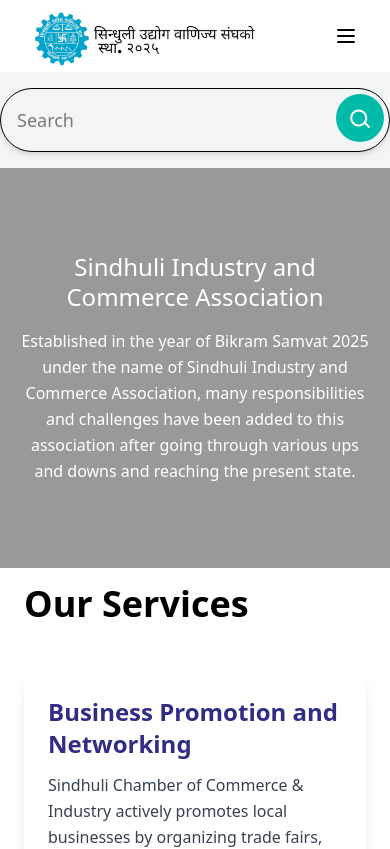
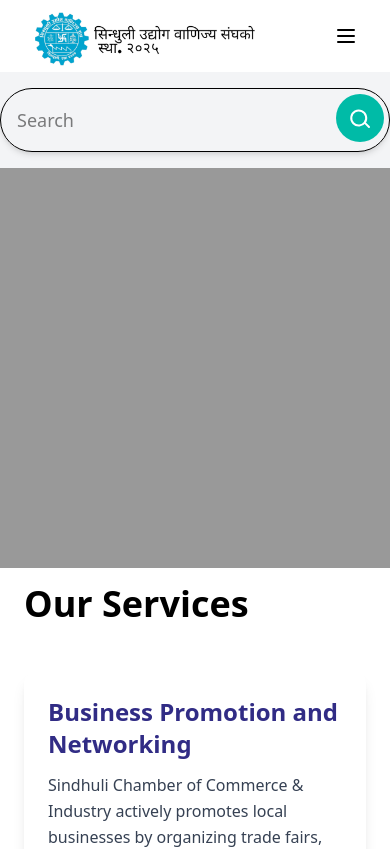
Before and after one commit to itkumardulal/udhog_website, a React (Vite) app: page / in a window 390 px wide. Shown: the top 849 px of the page. Built offline with nearby package versions, Linux system fonts and the light colour scheme.

Commit message:
rhello videro vbarw

```diff
--- a/src/component/Video.jsx
+++ b/src/component/Video.jsx
@@ -65,8 +65,8 @@
   return (
     <section className="relative w-full h-[400px] sm:h-screen overflow-hidden text-white text-center">
       {/* Cropped YouTube Iframe */}
-      <div className="absolute top-0 left-0 w-full h-full z-0 overflow-hidden">
-        <div className="w-full h-full scale-[2] sm:scale-100 origin-center">
+      <div className="absolute inset-0 z-0 overflow-hidden">
+        <div className="absolute top-0 left-0 w-full h-full scale-[2] sm:scale-[1.25] origin-center">
           <div
             ref={iframeContainerRef}
             className="w-full h-full"
@@ -78,8 +78,8 @@
       {/* Overlay for better text contrast */}
       <div className="absolute top-0 left-0 w-full h-full bg-black/40 z-10 pointer-events-none" />
 
-      {/* Text Content */}
-      <div className="absolute z-20 top-1/2 left-1/2 -translate-x-1/2 -translate-y-1/2 px-4 space-y-4 w-full">
+      {/* Text Content - hidden on mobile */}
+      <div className="hidden sm:block absolute z-20 top-1/2 left-1/2 -translate-x-1/2 -translate-y-1/2 px-4 space-y-4 w-full">
         <h1 className="font-light text-[clamp(1.5rem,5vw,3.5rem)] leading-tight">
           {t("videoTitle")}
         </h1>
```
